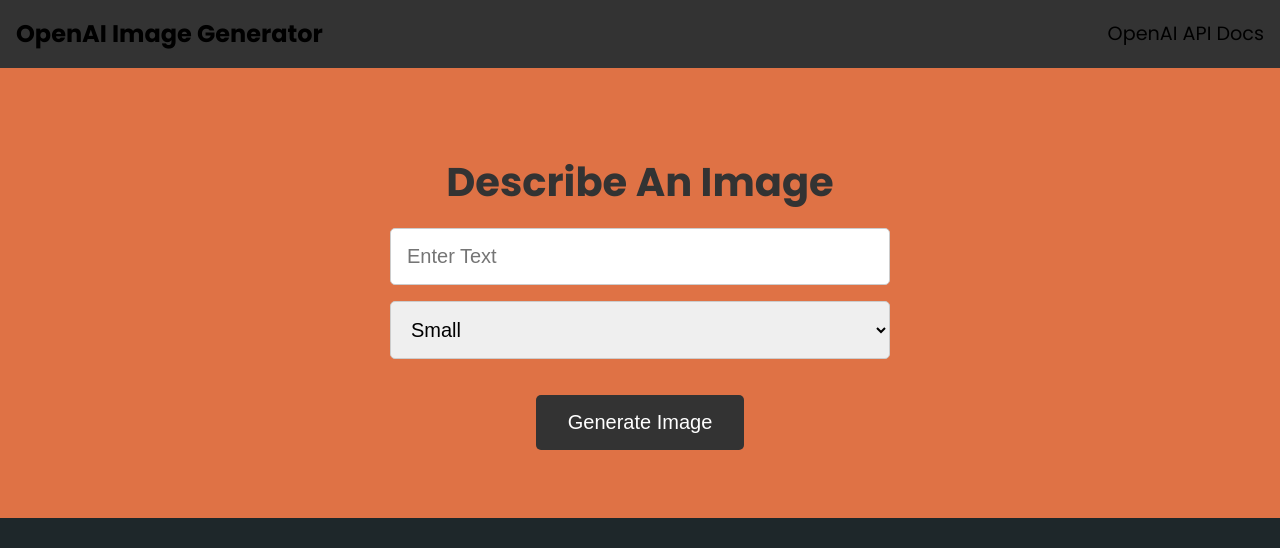
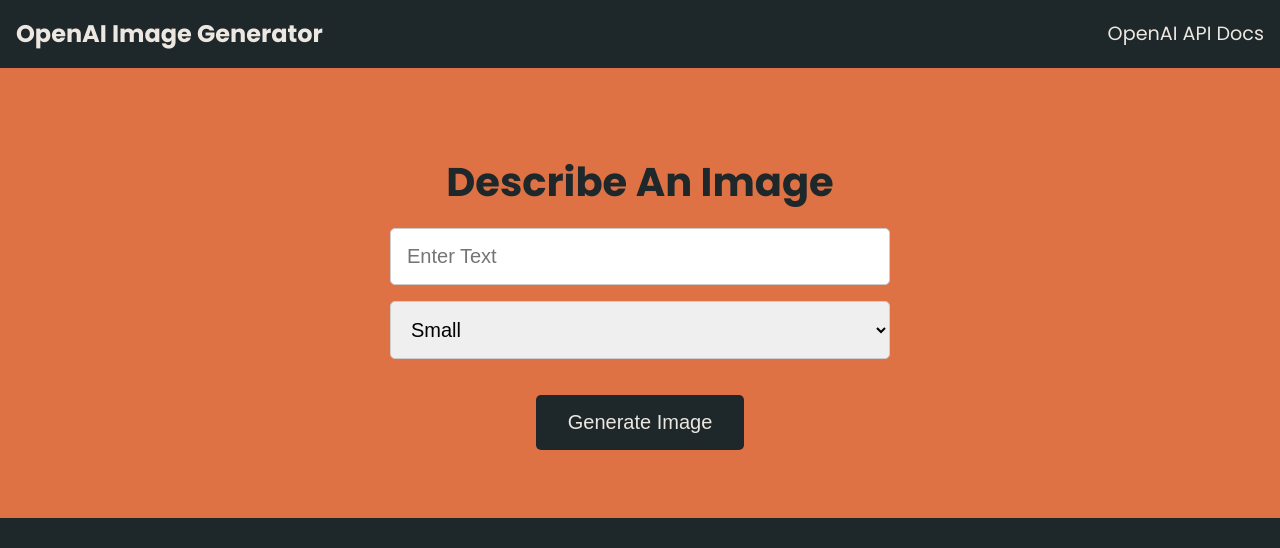
Before and after one commit to aam198/dalle-generator, a website: page public/index.html in a window 1280 px wide. Drawn offline with Linux system fonts and the light colour scheme.

Commit message:
Styles added

```diff
--- a/public/styles/main.css
+++ b/public/styles/main.css
@@ -11,8 +11,9 @@
 :root {
   --primary-color: #DF7245;
   --dark-primary: #1E272A;
-  --light-primary: #ECE7E1
+  --light-primary: #ECE7E1;
   --orange-hover: #E48B60;
+  --purple: #837598;
 }
 
 body {
@@ -26,7 +27,7 @@
 
 /* Navbar */
 .navbar {
-  background: #333;
+  background: var(--dark-primary);
   color: var(--light-primary);
   padding: 1rem;
   display: flex;
@@ -47,6 +48,7 @@
   color: var(--light-primary);
   text-decoration: none;
   font-size: 1.2rem;
+  transition: color 0.22s ease-in-out;
 }
 
 .navbar a:hover {
@@ -62,7 +64,7 @@
 
 .showcase h1 {
   font-size: 2.5rem;
-  color: #333;
+  color: var(--dark-primary);
   text-align: center;
   padding: 1rem 0;
 }
@@ -92,14 +94,19 @@
   padding: 1rem 2rem;
   border: none;
   border-radius: 5px;
-  background: #333;
-  color: #fff;
+  background: var(--dark-primary);
+  color: var(--light-primary);
   cursor: pointer;
   margin-top: 20px;
+  transition: transform 0.2s ease;
 }
 
 form button:hover {
   transform: scale(1.1);
+}
+
+form button:active{
+  background: var(--purple);
 }
 
 /* Image */
```
